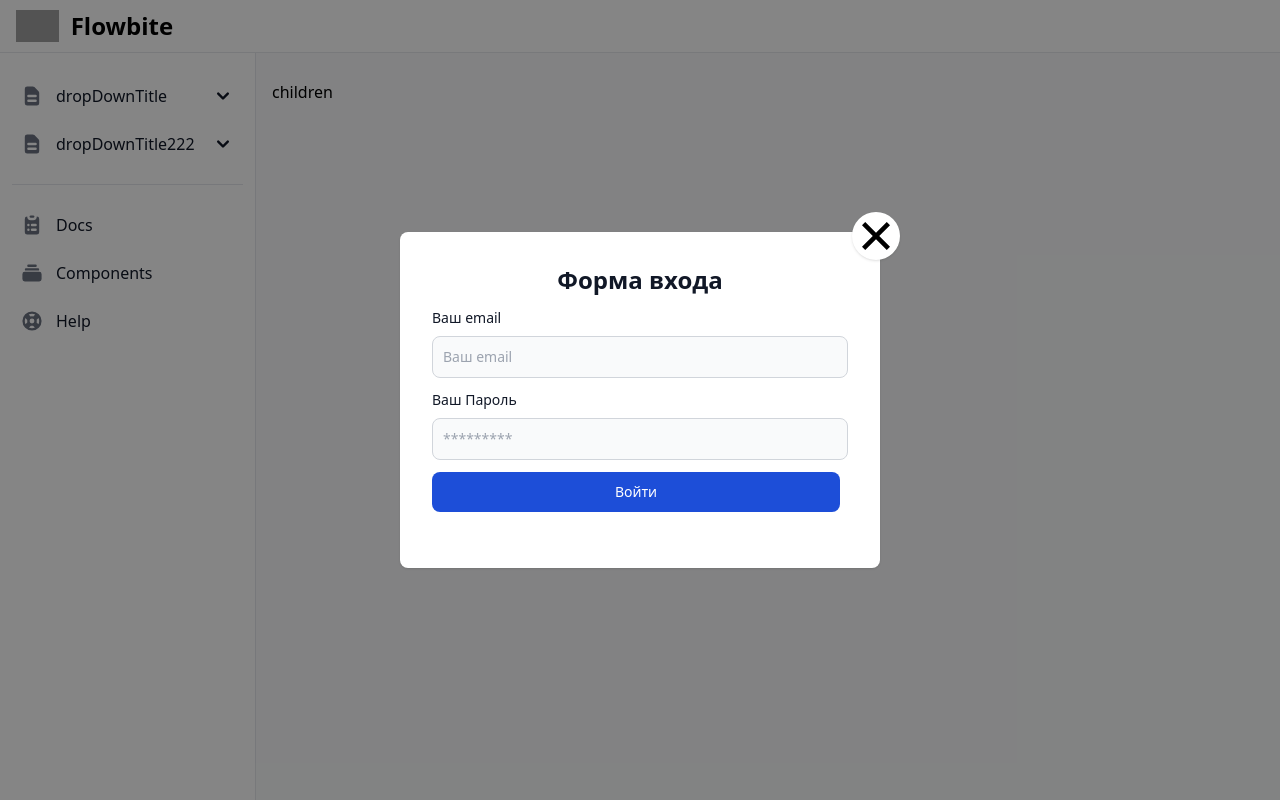
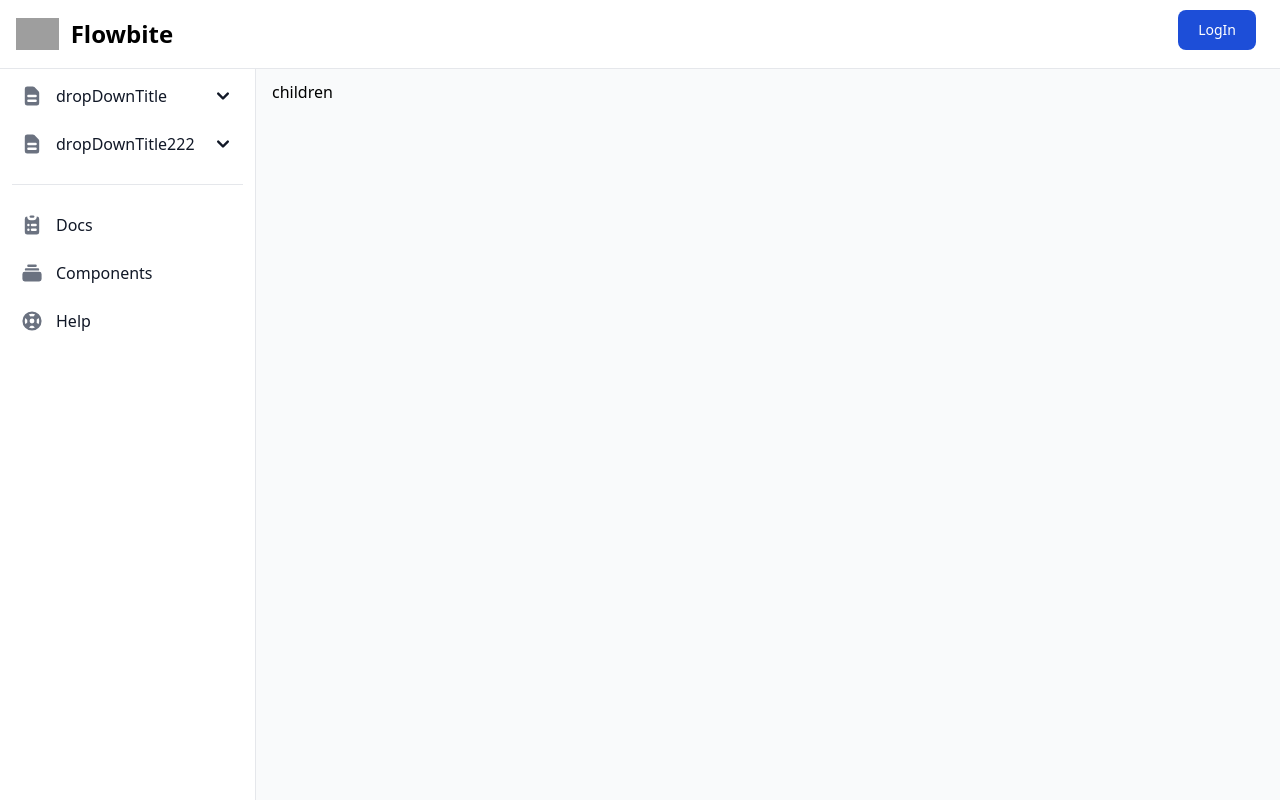
Before and after one commit to TheFasWalker/LaravelReactFront, a React (Vite) app: page / in a window 1280 px wide. Built offline with nearby package versions, Linux system fonts and the light colour scheme; grey boxes are pictures that could not be loaded.

Commit message:
feat: edited state for logIn popup

```diff
--- a/src/shared/Header.tsx
+++ b/src/shared/Header.tsx
@@ -1,8 +1,24 @@
 import { useState } from "react"
 import { LoginPopup } from "./popup/LoginPopup"
+import { BlueButton } from "./ui/elements/BlueBurron"
 
 export const Header = () => {
   const [loginPopupState, setLoginPopupState]= useState(false)
+  const [loginState, setLoginState] = useState( false);
+
+
+
+
+  const loginButton =()=>{
+    setLoginState(false)
+
+  }
+  const logOutButton =()=>{
+    setLoginState(true)
+     setLoginPopupState(true);
+
+  }
+
     return (
         <nav className="bg-white border-b border-gray-200 px-4 py-2.5 dark:bg-gray-800 dark:border-gray-700 fixed left-0 right-0 top-0 z-50">
         <div className="flex flex-wrap justify-between items-center">
@@ -19,10 +35,25 @@ export const Header = () => {
 
           </div>
           <div className="flex items-center lg:order-2">
+            {!loginState && (
+              <BlueButton
+              onClick={logOutButton}
+              title="LogIn"
+              />
+            )}
+            {loginState && (
+              <BlueButton
+              onClick={loginButton}
+              title="LogOut"
+              />
+            )}
 
           </div>
         </div>
-          <LoginPopup/>
+          <LoginPopup
+            popupState={loginPopupState}
+            changePopupState={()=>setLoginPopupState(!loginPopupState)}
+            />
       </nav>
 
     )
--- a/src/shared/popup/LoginPopup.tsx
+++ b/src/shared/popup/LoginPopup.tsx
@@ -1,10 +1,17 @@
+import { FC } from "react"
 import { BlueButton } from "../ui/elements/BlueBurron"
 import { InputField } from "../ui/form/InputField"
 import { PopupLayout } from "../ui/layout/PopupLayout"
 
-export const LoginPopup = () => {
+interface LoginPopupProps{
+  popupState:boolean,
+  changePopupState:()=>void
+}
+export const LoginPopup:FC<LoginPopupProps> = ({popupState,changePopupState}) => {
     return (
-        <PopupLayout>
+        <PopupLayout
+        popupstate={popupState}
+        changePopupState={changePopupState}>
             <h3 className="mb-3 text-2xl font-bold text-gray-900 dark:text-white text-center">
               Форма входа
             </h3>
--- a/src/shared/ui/layout/PopupLayout.tsx
+++ b/src/shared/ui/layout/PopupLayout.tsx
@@ -2,24 +2,20 @@ import { FC, useState } from "react";
 
 interface PopuplayoutProps {
   children: React.ReactNode
-
+  popupstate:boolean,
+  changePopupState:()=>void
 }
 
-export const PopupLayout: FC<PopuplayoutProps> = ({ children }) => {
-  const [visibility, setVisibility] = useState(true)
+export const PopupLayout: FC<PopuplayoutProps> = ({ children,popupstate,changePopupState }) => {
 
-  const popupState = () => {
-    setVisibility(!visibility)
-    console.log('here')
-  }
-  if (visibility) {
+  if (popupstate) {
     return (
       <div className="flex items-center justify-center overflow-y-auto overflow-x-hidden fixed top-0 right-0 left-0 z-50 w-full md:inset-0 h-modal md:h-full bg-[#0000007a]">
         <div className="relative p-4 w-full max-w-lg h-full md:h-auto">
           <div className="relative p-4 bg-white rounded-lg shadow dark:bg-gray-800 md:p-8">
             <button
               className="absolute -top-5 -right-5 h-12 w-12 rounded-full shadow flex justify-center items-center bg-white"
-              onClick={popupState}
+              onClick={()=>changePopupState()}
             >
                         <svg
                             className=" h-7 w78"
```
